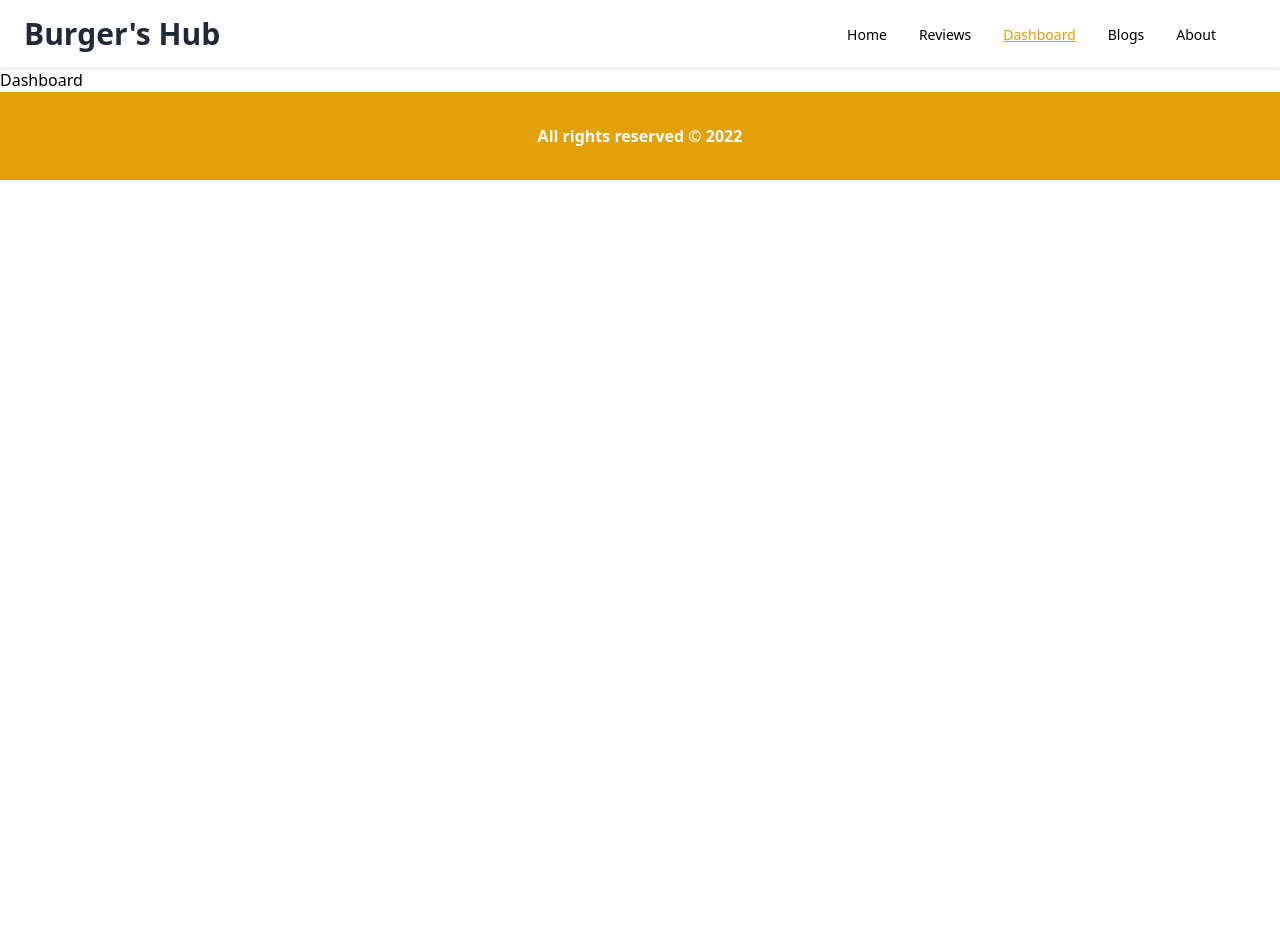
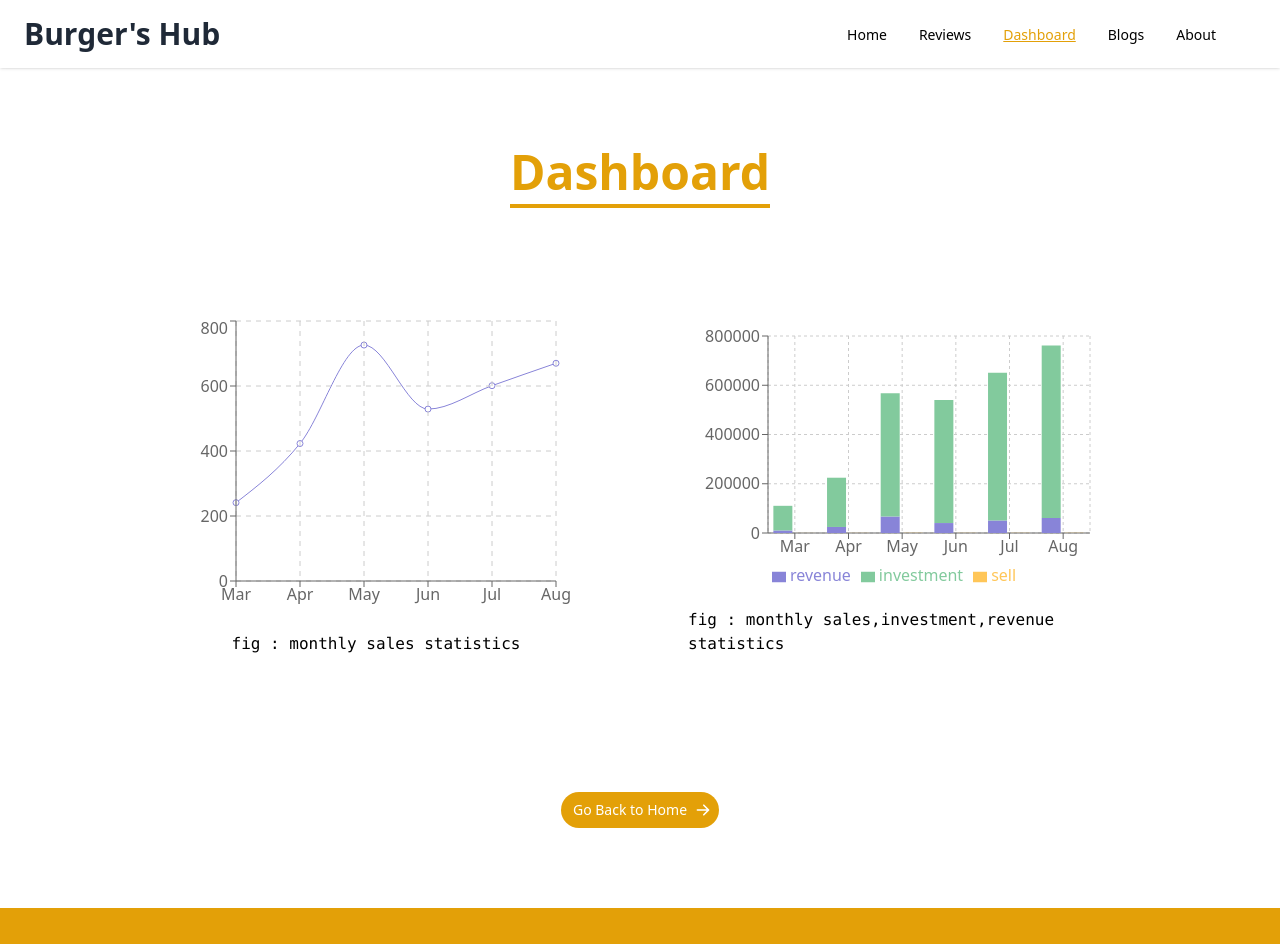
Before and after one commit to abuabddullah/assignment9-burgerHub2-reactChart, a React (Create React App) app: page /dashboard in a window 1280 px wide. Shown: the top 944 px of the page. Before the commit the page ends 800 px from the top, so only its background shows below. Built offline with nearby package versions, Linux system fonts and the light colour scheme.

Commit message:
dashboard done

```diff
--- a/src/components/About/About.js
+++ b/src/components/About/About.js
@@ -14,12 +14,20 @@ const About = () => {
                 <h1 className="text-5xl font-bold mb-4">
                     Burger's Hub
                 </h1>
+                <p className='my-10'><strong>
+                    Every day, huge ammount of guests visit Burger's Hub restaurants around Bangladesh. And they do so because our restaurants are known for serving high-quality, great-tasting, and affordable food. Founded in 2022, Burger's Hub is the third largest fast food hamburger chain in Bangladesh. The original Home of the Whopper, our commitment to premium ingredients, signature recipes, and family-friendly dining experiences is what has defined our brand for more than 2 months.
+                </strong></p>
 
-                <address>
-                    Mail : <a href="mailto:burgershub@phero.com" className='text-yellow-400'>Burger's Hub</a>. <br />
-                    Visit us at : Level-4, 34, Awal Centre, Banani, Dhaka <br />
-                    Bangladesh
-                </address>
+                <div className='mt-14'>
+                    <h1 className="text-3xl font-bold mb-4">
+                        Contact Us
+                    </h1>
+                    <address>
+                        Mail : <a href="mailto:burgershub@phero.com" className='text-yellow-400'>Burger's Hub</a>. <br />
+                        Visit us at : Level-4, 34, Awal Centre, Banani, Dhaka <br />
+                        Bangladesh
+                    </address>
+                </div>
 
             </div>
 
--- a/src/components/Blogs/Blogs.js
+++ b/src/components/Blogs/Blogs.js
@@ -1,9 +1,11 @@
 import React from 'react';
+import { Link } from 'react-router-dom';
 
 
 const Blogs = () => {
     return (
-        <div className='m-20'>
+        <section>
+            <div className='p-10 md:p-20 container mx-auto max-w-7xl'>
 
                 <h1 className="text-5xl font-bold text-center text-yellow-400 mb-10">
                     <span className='border-b-4 border-yellow-400'>Q & A </span>
@@ -98,6 +100,17 @@ const Blogs = () => {
                 </article>
 
             </div>
+
+
+            <div className='text-center mb-20'>
+
+                <Link to="/home" className="rounded-full inline-flex items-center py-2 px-3 text-sm font-medium text-center text-white bg-yellow-400 hover:bg-yellow-500 focus:ring-4 focus:outline-none focus:ring-yellow-300 dark:bg-yellow-600 dark:hover:bg-yellow-700 dark:focus:ring-yellow-800">
+                    Go Back to Home
+                    <svg className="ml-2 -mr-1 w-4 h-4" fill="currentColor" viewBox="0 0 20 20" xmlns="http://www.w3.org/2000/svg"><path fillRule="evenodd" d="M10.293 3.293a1 1 0 011.414 0l6 6a1 1 0 010 1.414l-6 6a1 1 0 01-1.414-1.414L14.586 11H3a1 1 0 110-2h11.586l-4.293-4.293a1 1 0 010-1.414z" clipRule="evenodd"></path></svg>
+                </Link>
+            </div>
+
+        </section>
     );
 };
 
--- a/src/components/Dashboard/Dashboard.js
+++ b/src/components/Dashboard/Dashboard.js
@@ -1,10 +1,86 @@
-import React from 'react';
+import React, { useEffect, useState } from 'react';
+import { LineChart, Line, CartesianGrid, XAxis, YAxis, Tooltip } from 'recharts';
+import { PureComponent } from 'react';
+import { BarChart, Bar, Cell, Legend, ResponsiveContainer } from 'recharts';
+import { Link } from 'react-router-dom';
+
 
 const Dashboard = () => {
+    const [datas, setDatas] = useState([])
+    useEffect(() => {
+        fetch('data4chart.json')
+            .then(res => res.json())
+            .then(data => setDatas(data))
+        // .then(data => console.log(data))
+    }, [])
+
     return (
-        <div>
-            Dashboard
-        </div>
+        <section className='p-20'>
+
+            <h1 className="text-5xl font-bold text-center text-yellow-400 mb-10">
+                <span className='border-b-4 border-yellow-400'>Dashboard </span>
+            </h1>
+            <div className='container mx-auto max-w-7xl grid grid-cols-1 md:grid-cols-2  p-10 gap-4'>
+                <div className="p-10 flex flex-col justify-center items-center">
+
+                    <LineChart width={400} height={300} data={datas} margin={{ top: 5, right: 20, bottom: 5, left: 0 }}>
+                        <Line type="monotone" dataKey="sell" stroke="#8884d8" />
+                        <CartesianGrid stroke="#ccc" strokeDasharray="5 5" />
+                        <XAxis dataKey="month" />
+                        <YAxis />
+                        <Tooltip />
+                    </LineChart>
+
+                    <code className='my-4'>fig : monthly sales statistics</code>
+
+
+
+                </div>
+
+                <div className="p-10 flex flex-col justify-center items-center">
+
+                    <ResponsiveContainer width="100%" height="100%">
+                        <BarChart
+                            width={400}
+                            height={300}
+                            data={datas}
+                            margin={{
+                                top: 20,
+                                right: 30,
+                                left: 20,
+                                bottom: 5,
+                            }}
+                        >
+                            <CartesianGrid strokeDasharray="3 3" />
+                            <XAxis dataKey="month" />
+                            <YAxis />
+                            <Tooltip />
+                            <Legend />
+                            <Bar dataKey="revenue" stackId="a" fill="#8884d8" />
+                            <Bar dataKey="investment" stackId="a" fill="#82ca9d" />
+                            <Bar dataKey="sell" fill="#ffc658" />
+                        </BarChart>
+                    </ResponsiveContainer>
+
+
+
+                    <code className='my-4'>fig : monthly sales,investment,revenue statistics</code>
+                </div>
+
+            </div>
+
+
+
+
+            <div className='text-center mt-10'>
+
+                <Link to="/home" className="rounded-full inline-flex items-center py-2 px-3 text-sm font-medium text-center text-white bg-yellow-400 hover:bg-yellow-500 focus:ring-4 focus:outline-none focus:ring-yellow-300 dark:bg-yellow-600 dark:hover:bg-yellow-700 dark:focus:ring-yellow-800">
+                    Go Back to Home
+                    <svg className="ml-2 -mr-1 w-4 h-4" fill="currentColor" viewBox="0 0 20 20" xmlns="http://www.w3.org/2000/svg"><path fillRule="evenodd" d="M10.293 3.293a1 1 0 011.414 0l6 6a1 1 0 010 1.414l-6 6a1 1 0 01-1.414-1.414L14.586 11H3a1 1 0 110-2h11.586l-4.293-4.293a1 1 0 010-1.414z" clipRule="evenodd"></path></svg>
+                </Link>
+            </div>
+
+        </section>
     );
 };
 
```
Lines whose indentation alone changed are shown as unchanged.
